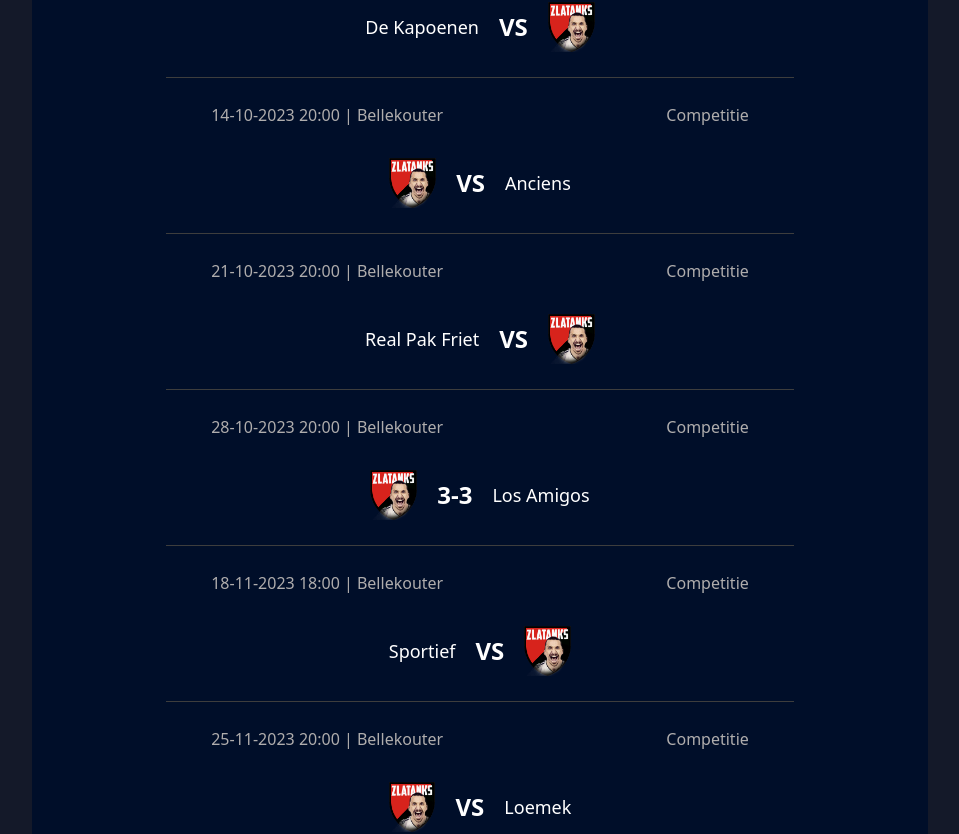
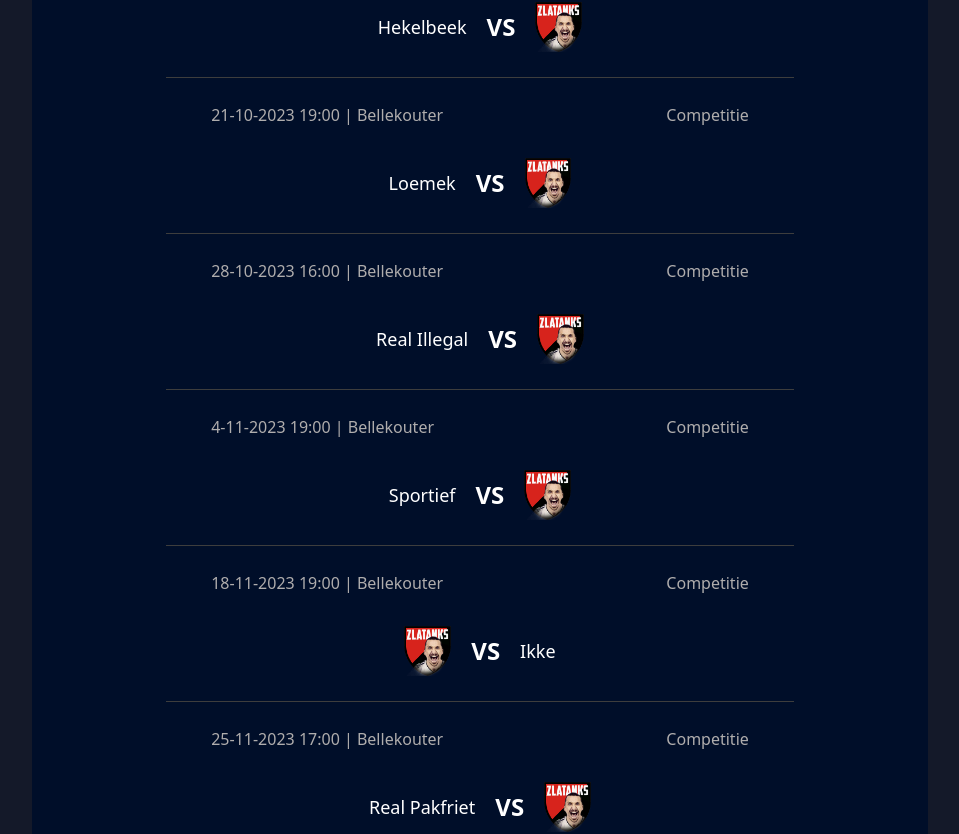
Before and after one commit to WoutDM/zlatanks, a React (Create React App) app: page /Kalender in a window 1280 px wide. Shown: the part 939-1773 px from the top of the page, without its empty margins (160-1119 px from the left). Built offline with nearby package versions, Linux system fonts and the light colour scheme.

Commit message:
match data edit

```diff
--- a/src/data/matches.js
+++ b/src/data/matches.js
@@ -13,31 +13,23 @@ let matches = {
       ],
     },
     {
-      'opponent': 'Ikke',
+      'opponent': 'Anciens',
       'home': true,
-      'date': '9-9-2023',
-      'houre': '19:00',
-      'result': null,
-      'scorers': null,
-    },
-    {
-      'opponent': 'Mits City',
-      'home': false,
       'date': '16-9-2023',
-      'houre': '16:00',
-      'result': null,
-      'scorers': null,
-    },
-    {
-      'opponent': 'Hekelbeek',
-      'home': true,
-      'date': '23-9-2023',
-      'houre': '17:00',
+      'houre': '20:00',
       'result': null,
       'scorers': null,
     },
     {
       'opponent': 'De Kapoenen',
+      'home': true,
+      'date': '23-9-2023',
+      'houre': '18:00',
+      'result': null,
+      'scorers': null,
+    },
+    {
+      'opponent': 'Los Amigos',
       'home': false,
       'date': '7-10-2023',
       'houre': '20:00',
@@ -45,66 +37,82 @@ let matches = {
       'scorers': null,
     },
     {
-      'opponent': 'Anciens',
-      'home': true,
+      'opponent': 'Hekelbeek',
+      'home': false,
       'date': '14-10-2023',
-      'houre': '20:00',
+      'houre': '16:00',
       'result': null,
       'scorers': null,
     },
     {
-      'opponent': 'Real Pak Friet',
+      'opponent': 'Loemek',
       'home': false,
       'date': '21-10-2023',
+      'houre': '19:00',
+      'result': null,
+      'scorers': null,
+    },
+    {
+      'opponent': 'Real Illegal',
+      'home': false,
+      'date': '28-10-2023',
+      'houre': '16:00',
+      'result': null,
+      'scorers': null,
+    },
+    {
+      'opponent': 'Sportief',
+      'home': false,
+      'date': '4-11-2023',
+      'houre': '19:00',
+      'result': null,
+      'scorers': null,
+    },
+    {
+      'opponent': 'Ikke',
+      'home': true,
+      'date': '18-11-2023',
+      'houre': '19:00',
+      'result': null,
+      'scorers': null,
+    },
+    {
+      'opponent': 'Real Pakfriet',
+      'home': false,
+      'date': '25-11-2023',
+      'houre': '17:00',
+      'result': null,
+      'scorers': null,
+    },
+    {
+      'opponent': 'Real Pakfriet',
+      'home': false,
+      'date': '2-12-2023',
+      'houre': '19:00',
+      'result': null,
+      'scorers': null,
+    },
+    {
+      'opponent': 'Anciens',
+      'home': true,
+      'date': '9-12-2023',
       'houre': '20:00',
       'result': null,
       'scorers': null,
     },
     {
       'opponent': 'Los Amigos',
-      'home': true,
-      'date': '28-10-2023',
+      'home': false,
+      'date': '16-12-2023',
       'houre': '20:00',
-      'result':'3-3',
-      'scorers': null,
-    },
-    {
-      'opponent': 'Sportief',
-      'home': false,
-      'date': '18-11-2023',
-      'houre': '18:00',
       'result': null,
       'scorers': null,
     },
     {
       'opponent': 'Loemek',
-      'home': true,
-      'date': '25-11-2023',
-      'houre': '20:00',
-      'result': null,
-      'scorers': null,
-    },
-    {
-      'opponent': 'Real Illegal',
       'home': false,
-      'date': '9-12-2023',
-      'houre': '16:00',
-      'result': null,
-      'scorers': null,
-    },
-    {
-      'opponent': 'Ikke',
-      'home': false,
-      'date': '16-12-2023',
+      'date': '6-1-2024',
       'houre': '19:00',
-      'result': null,
-      'scorers': null,
-    },
-    {
-      'opponent': 'Mits City',
-      'home': true,
-      'date': '6-1-2024',
-      'houre': '16:00',
       'result': null,
       'scorers': null,
     },
@@ -112,62 +120,110 @@ let matches = {
       'opponent': 'De Kapoenen',
       'home': true,
       'date': '20-1-2024',
+      'houre': '18:00',
+      'result': null,
+      'scorers': null,
+    },
+    {
+      'opponent': 'Hekelbeek',
+      'home': false,
+      'date': '27-1-2024',
+      'houre': '16:00',
+      'result': null,
+      'scorers': null,
+    },
+    {
+      'opponent': 'Real Illegal',
+      'home': false,
+      'date': '10-2-2024',
+      'houre': '16:00',
+      'result': null,
+      'scorers': null,
+    },
+    {
+      'opponent': 'Sportief',
+      'home': false,
+      'date': '17-2-2024',
+      'houre': '19:00',
+      'result': null,
+      'scorers': null,
+    },
+    {
+      'opponent': 'Ikke',
+      'home': true,
+      'date': '2-3-2024',
+      'houre': '19:00',
+      'result': null,
+      'scorers': null,
+    },
+    {
+      'opponent': 'Real Pakfriet',
+      'home': false,
+      'date': '23-3-2024',
       'houre': '20:00',
       'result': null,
       'scorers': null,
     },
     {
       'opponent': 'Anciens',
+      'home': true,
+      'date': '30-3-2024',
+      'houre': '20:00',
+      'result': null,
+      'scorers': null,
+    },
+    {
+      'opponent': 'Loemek',
       'home': false,
-      'date': '27-1-2024',
+      'date': '6-4-2024',
+      'houre': '19:00',
+      'result': null,
+      'scorers': null,
+    },
+    {
+      'opponent': 'Los Amigos',
+      'home': false,
+      'date': '13-4-2024',
       'houre': '20:00',
+      'result': null,
+      'scorers': null,
+    },
+    {
+      'opponent': 'De Kapoenen',
+      'home': true,
+      'date': '20-4-2024',
+      'houre': '18:00',
+      'result': null,
+      'scorers': null,
+    },
+    {
+      'opponent': 'Ikke',
+      'home': true,
+      'date': '27-4-2024',
+      'houre': '19:00',
+      'result': null,
+      'scorers': null,
+    },
+    {
+      'opponent': 'Sportief',
+      'home': false,
+      'date': '4-5-2024',
+      'houre': '19:00',
+      'result': null,
+      'scorers': null,
+    },
+    {
+      'opponent': 'Real Illegal',
+      'home': false,
+      'date': '18-5-2024',
+      'houre': '18:00',
       'result': null,
       'scorers': null,
     },
     {
       'opponent': 'Hekelbeek',
       'home': false,
-      'date': '10-2-2024',
-      'houre': '17:00',
-      'result': null,
-      'scorers': null,
-    },
-    {
-      'opponent': 'Real Pak Friet',
-      'home': true,
-      'date': '17-2-2024',
-      'houre': '20:00',
-      'result': null,
-      'scorers': null,
-    },
-    {
-      'opponent': 'Los Amigos',
-      'home': true,
-      'date': '2-3-2024',
-      'houre': '20:00',
-      'result': null,
-      'scorers': null,
-    },
-    {
-      'opponent': 'Sportief',
-      'home': true,
-      'date': '9-3-2024',
-      'houre': '18:00',
-      'result': null,
-      'scorers': null,
-    },
-    {
-      'opponent': 'Loemek',
-      'home': false,
-      'date': '16-3-2024',
-      'houre': '20:00',
-      'result': null,
-      'scorers': null,
-    },
-    {
-      'opponent': 'Real Illegal',
-      'home': true,
-      'date': '6-4-2024',
+      'date': '1-6-2024',
       'houre': '16:00',
       'result': null,
       'scorers': null,
```
